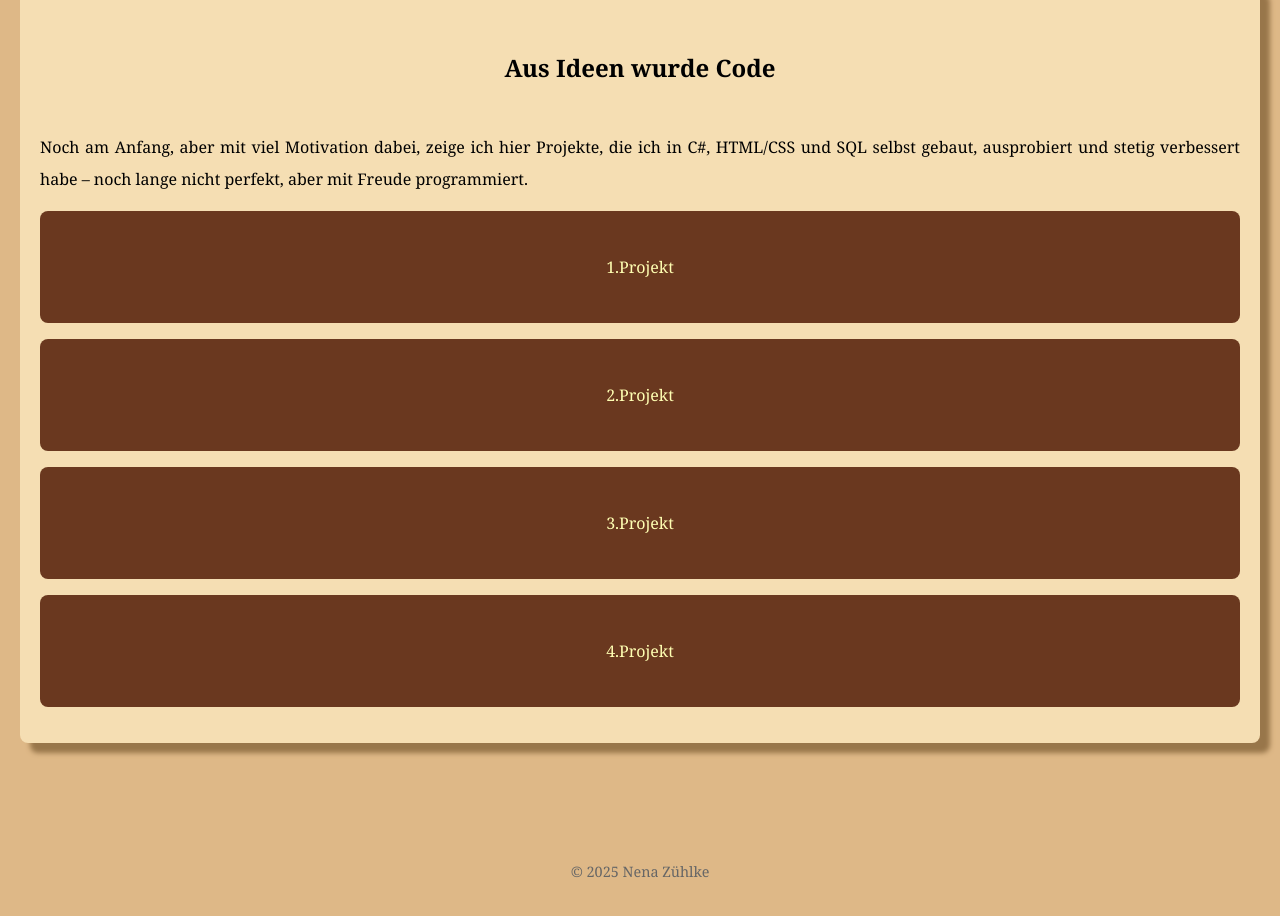
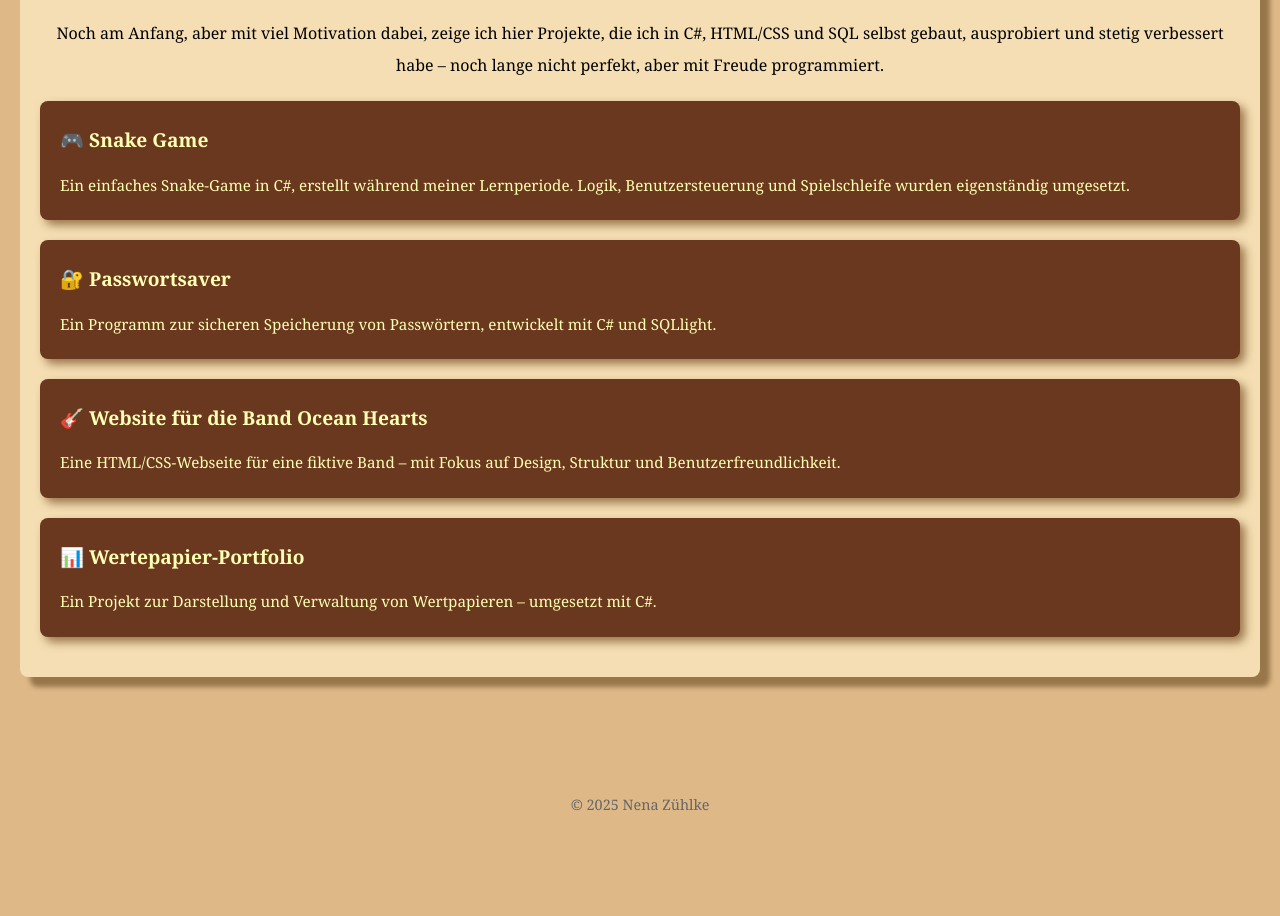
Before and after one commit to nzue-wow/nzue-wow.github.io, a plain HTML site: page index.html in a window 1280 px wide. Shown: the part 882-1798 px from the top of the page. After the commit the page ends 1736 px from the top, so only its background shows below. Drawn offline with Linux system fonts and the light colour scheme.

Commit message:
Add files via upload

```diff
--- a/index.html
+++ b/index.html
@@ -1,6 +1,7 @@
 <!DOCTYPE html>
 <html lang="de">
 <head>
+  <meta name="viewport" content="width=device-width, initial-scale=1.0">
   <meta charset="UTF-8" />
   <meta name="viewport" content="width=device-width, initial-scale=1.0" />
   <title>Meine persönliche Startseite</title>
@@ -28,17 +29,32 @@ Derzeit baue ich Schritt für Schritt mein Portfolio auf – stay tuned!
     </section>
 
     <section id="myprojects">
-      <h2>Aus Ideen wurde Code</h2>
-      <p id="Prokektetext"> Noch am Anfang, aber mit viel Motivation dabei,
-      zeige ich hier Projekte, die ich in C#, HTML/CSS und SQL selbst gebaut,
-      ausprobiert und stetig verbessert habe – noch lange nicht perfekt,
-      aber mit Freude programmiert.</p>
-        <p class="Projekte"> 1.Projekt</p>
-        <p class="Projekte"> 2.Projekt</p>
-        <p class="Projekte"> 3.Projekt</p>
-        <p class="Projekte"> 4.Projekt</p>
+  <h2>Aus Ideen wurde Code</h2>
+  <p id="Prokektetext">
+    Noch am Anfang, aber mit viel Motivation dabei, zeige ich hier Projekte, die ich in C#, HTML/CSS und SQL selbst gebaut, ausprobiert und stetig verbessert habe – noch lange nicht perfekt, aber mit Freude programmiert.
+  </p>
 
-    </section>
+  <div class="projekt">
+    <a class="projektlinks" href="https://github.com/nzue-wow/Lern-periode-2">🎮 Snake Game</a>
+    <p class="projektbeschreibung">Ein einfaches Snake-Game in C#, erstellt während meiner Lernperiode. Logik, Benutzersteuerung und Spielschleife wurden eigenständig umgesetzt.</p>
+  </div>
+
+  <div class="projekt">
+    <a class="projektlinks" href="https://github.com/nzue-wow/Lernperiode-5">🔐 Passwortsaver</a>
+    <p class="projektbeschreibung">Ein Programm zur sicheren Speicherung von Passwörtern, entwickelt mit C# und SQLlight.</p>
+  </div>
+
+  <div class="projekt">
+    <a class="projektlinks" href="https://github.com/nzue-wow/HTML-Webseite_OceanHearts">🎸 Website für die Band Ocean Hearts</a>
+    <p class="projektbeschreibung">Eine HTML/CSS-Webseite für eine fiktive Band – mit Fokus auf Design, Struktur und Benutzerfreundlichkeit.</p>
+  </div>
+
+  <div class="projekt">
+    <a class="projektlinks" href="https://github.com/nzue-wow/Wertepapier-Portfolio">📊 Wertepapier-Portfolio</a>
+    <p class="projektbeschreibung">Ein Projekt zur Darstellung und Verwaltung von Wertpapieren – umgesetzt mit C#.</p>
+  </div>
+</section>
+
   </main>
 
   <footer>
--- a/styles.css
+++ b/styles.css
@@ -16,7 +16,7 @@ body {
   margin: 0;
   padding: 0;
   background-color:var(--hintergrund);
-
+  padding-top: 50px;
 }
 
 /* Seitenbereiche */
@@ -41,12 +41,14 @@ header {
 
 }
 
+
+
 img{
 
   width: 100px;
   clip-path: circle(50px);
   align-items:center;
-
+ border-color: #000000;
 }
 
 h2{
@@ -57,8 +59,12 @@ nav{
   text-align: center;
   background-color:var(--hintergrund);
   padding: 1px 20px;
+  z-index: 1000;
+  position: fixed;
+  top: 0;
+  width: 100%;
+}
 
-}
 
 button{
   margin: 10px;
@@ -97,7 +103,7 @@ footer {
 
   color: rgb(0, 0, 0);
   margin: 1px;
-  height: 450px;
+
   border-radius: 8px;
   margin-bottom: 8px;
   text-align: justify;
@@ -107,6 +113,7 @@ footer {
 #übermichtext{
 
    padding: 20px;
+
 }
 
 
@@ -121,15 +128,30 @@ footer {
 }
 
 
-.Projekte {
- background-color:var(--mydarkbrown);
-      color: #FFFFB3;
-      padding: 40px;
-      text-align: middle;
-      border-radius: 8px;
-
+.projekt {
+  background-color: var(--mydarkbrown);
+  color: #FFFFB3;
+  text-align: left;
+  border-radius: 8px;
+  padding: 20px;
+  margin: 20px 0;
+  box-shadow: 5px 5px 10px var(--shadow);
 }
 
-#Prokektetext{
-  text-align:justify;
+.projekt a.projektlinks {
+  font-size: 1.2em;
+  font-weight: bold;
+  display: block;
+  margin-bottom: 10px;
+  color: #FFFFB3;
+  text-decoration: none;
 }
+
+.projekt a.projektlinks:hover {
+  text-decoration: underline;
+}
+
+.projektbeschreibung {
+  font-size: 0.95em;
+  margin: 0;
+}
```
